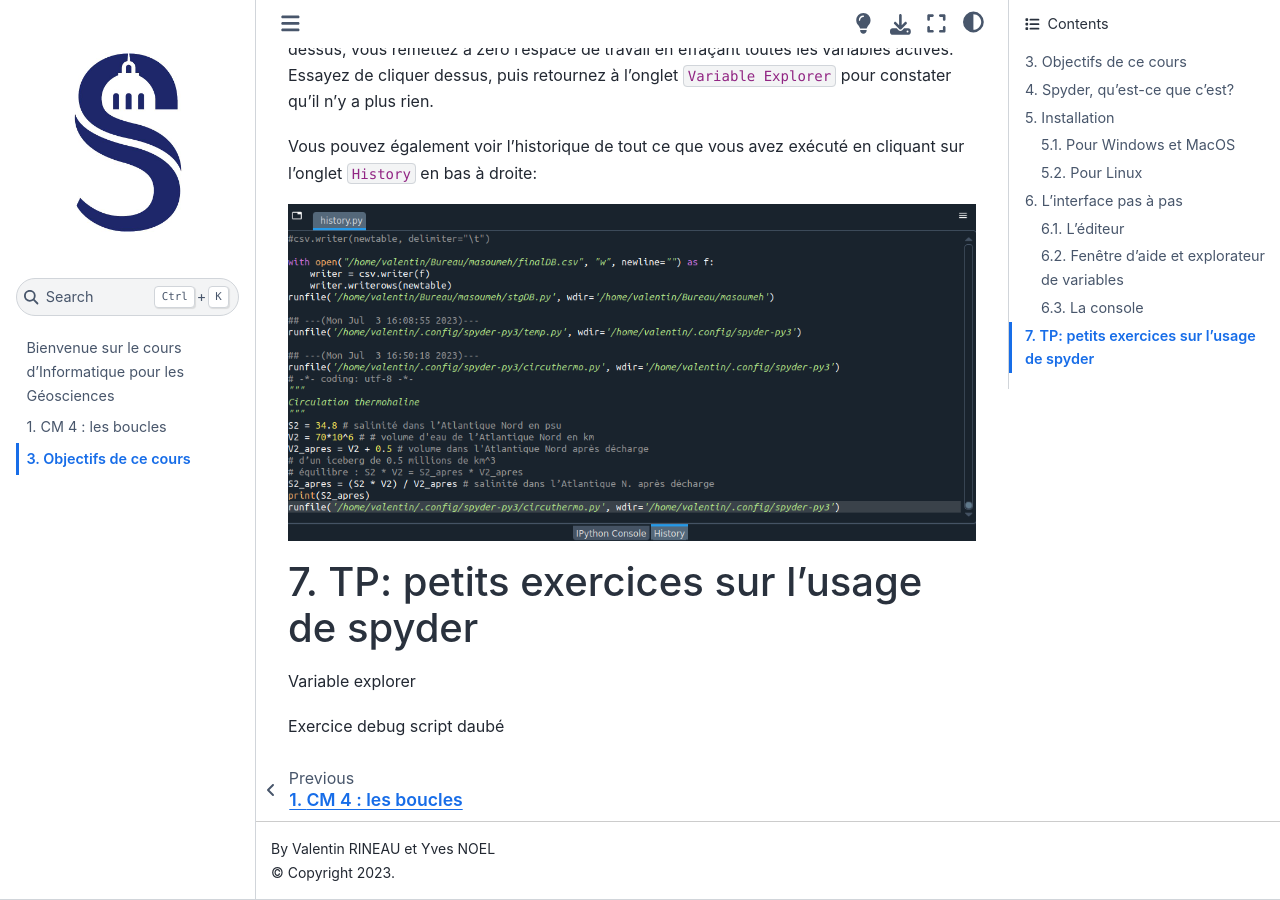
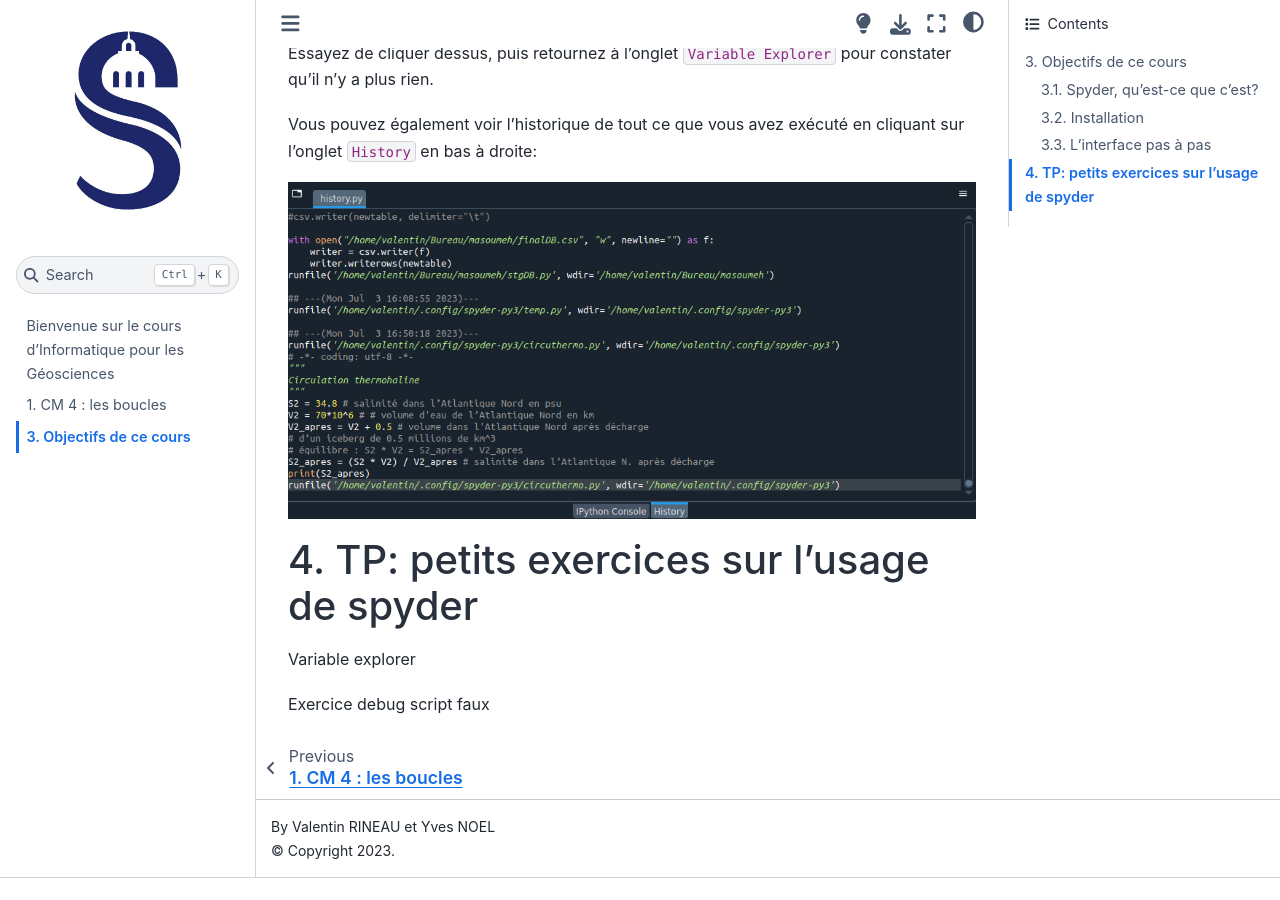
Before and after one commit to yvesnoel/LU2ST031, a Jupyter Book: the page built from semaine7/CM6/Tutoriel_Spyder.md, in a window 1280 px wide and 900 px high, scrolled down 12383 px. Built offline with Jupyter Book 1.0.4 settings and Sphinx 7.4.7 and the Sphinx Book theme 1.1.4, drawn with Linux system fonts in a browser that asks for light colours; pages that are not in the unit, such as notebooks, are missing from menus; after the commit the page ends 13261 px from its top, so only the background shows below that; some of the changed text lies outside the part shown.

Commit message:
Debug CM Spyder

````diff
--- a/semaine7/CM6/Tutoriel_Spyder.md
+++ b/semaine7/CM6/Tutoriel_Spyder.md
@@ -12,7 +12,7 @@
 * lire et interpréter les informations de la console
 * lire et interpréter les informations de l'explorateur de variables
 
-## Spyder, qu'est-ce que c'est?
+### Spyder, qu'est-ce que c'est?
 
 ![](https://github.com/yvesnoel/LU2ST031/blob/master/docs/assets/css/upload_e406c51b9b8b63e00a4a99747902ebd6.png?raw=true)
 
@@ -20,34 +20,34 @@ Jusqu'à présent, nous avons écrit des scripts dans des fichiers `.py` en util
 
 Spyder est ce qu'on appelle classiquement un environnement de développement intégré (ou IDE pour integrated development environment). Il s'agit d'un programme rassemblant un ensemble d'outils afin de faciliter l'écriture de code, notamment en simplifiant certaines tâches, en donnant un accès plus facile à la documentation, en affichant des alertes, en affichant un graphique directement après l'avoir appelé, etc. Un IDE se révèle rapidement indispensable pour toutes ces tâches. Spyder est un IDE open source spécifiquement concu pour Python et pour le domaine scientifique.
 
-## Installation
+### Installation
 
 Pour nous servir de Spyder, nous allons tout d'abord installer **Anaconda**, qui contient tout un ensemble d'outils pour programmer. Anaconda est gratuit, open source et contient directement Python (mais aussi le [langage R](https://fr.wikipedia.org/wiki/R_(langage))), Spyder, et permet de gérer librairies et dépendances plus facilement.
 
 Anaconda s'installe facilement sur Windows, MacOS et Linux. La procédure d'installation est décrite ci-dessous.
 
 
-### Pour Windows et MacOS
+#### Pour Windows et MacOS
 
 Télécharger l'installeur Anaconda disponible sur le site https://www.anaconda.com/.
 
-![](https://github.com/yvesnoel/LU2ST031/blob/master/docs/assets/css/upload_daafe3904718621d360e937261984a3b.png)
+![](https://github.com/yvesnoel/LU2ST031/blob/master/docs/assets/css/upload_daafe3904718621d360e937261984a3b.png?raw=true)
 
 Cliquez sur le bouton `download` pour télécharger automatiquement l'installeur qui correspond à votre système d'exploitation (dans le cas contraire, cliquer sur `get additional Installers` en dessous du bouton `download` et choisissez la version qui correspond à votre système). Il suffit ensuite de lancer l'installeur téléchargé pour démarrer l'installation.
 
 Une fois l'installation terminée, l'application `Anaconda navigator` peut être executée comme n'importe quel autre programme (une icône est maintenant présente dans votre espace de travail ou dans un menu démarrer). Lancez `Anaconda navigator`. Lorsque le programme est ouvert, vous verrez l'icone de Spyder comme ci-dessous:
 
-![](https://github.com/yvesnoel/LU2ST031/blob/master/docs/assets/css/upload_407f7a64149e7ca4086d28ff5505bcbf.png)
+![](https://github.com/yvesnoel/LU2ST031/blob/master/docs/assets/css/upload_407f7a64149e7ca4086d28ff5505bcbf.png?raw=true)
 
 Cliquez sur le bouton `launch` sous l'icone Spyder pour le démarrer.
 
-![](https://github.com/yvesnoel/LU2ST031/blob/master/docs/assets/css/upload_4c44144b84f5d31a3ade7da9a8060bc3.png)
+![](https://github.com/yvesnoel/LU2ST031/blob/master/docs/assets/css/upload_4c44144b84f5d31a3ade7da9a8060bc3.png?raw=true)
 
-### Pour Linux
+#### Pour Linux
 
 Télécharger l'installeur Anaconda disponible sur le site https://www.anaconda.com/.
 
-![](https://github.com/yvesnoel/LU2ST031/blob/master/docs/assets/css/upload_daafe3904718621d360e937261984a3b.png)
+![](https://github.com/yvesnoel/LU2ST031/blob/master/docs/assets/css/upload_daafe3904718621d360e937261984a3b.png?raw=true)
 
 Cliquez sur le bouton `download` pour télécharger automatiquement l'installeur qui correspond à votre système d'exploitation (dans le cas contraire, cliquer sur `get additional Installers` en dessous du bouton `download` et choisissez la version qui correspond à votre système).
 
@@ -55,7 +55,7 @@ Une fois téléchargé le fichier (celui-ci comporte l'extension `.sh`), vous de
 
 * cliquer sur l'icone terminal (visible dans `Afficher les applications`):
 
-![](https://github.com/yvesnoel/LU2ST031/blob/master/docs/assets/css/upload_bcaac57e555ef55d3669661e8e00cd55.png)
+![](https://github.com/yvesnoel/LU2ST031/blob/master/docs/assets/css/upload_bcaac57e555ef55d3669661e8e00cd55.png?raw=true)
 
 * presser Ctrl+Alt+T en même temps.
 
@@ -72,25 +72,25 @@ Au message `In order to continue the installation process, please review the lic
 
 Une fois ceci fait, et après avoir redémarré l'ordinateur, il suffit d'ouvrir le terminal, de taper la commande `anaconda-navigator` et de la lancer en appuyant sur `Entrée`. Lorsque le programme est ouvert, vous verrez l'icone de Spyder comme ci-dessous:
 
-![](https://github.com/yvesnoel/LU2ST031/blob/master/docs/assets/css/upload_407f7a64149e7ca4086d28ff5505bcbf.png)
+![](https://github.com/yvesnoel/LU2ST031/blob/master/docs/assets/css/upload_407f7a64149e7ca4086d28ff5505bcbf.png?raw=true)
 
 Cliquez sur le bouton `launch` sous l'icone Spyder pour le démarrer.
 
-![](https://github.com/yvesnoel/LU2ST031/blob/master/docs/assets/css/upload_4c44144b84f5d31a3ade7da9a8060bc3.png)
+![](https://github.com/yvesnoel/LU2ST031/blob/master/docs/assets/css/upload_4c44144b84f5d31a3ade7da9a8060bc3.png?raw=true)
 
-## L'interface pas à pas
+### L'interface pas à pas
 
 Vous devriez maintenant avoir Spyder sous les yeux. Vous remarquez immédiatement que l'interface graphique est assez complexe avec plusieurs panneaux :
 
-![](https://github.com/yvesnoel/LU2ST031/blob/master/docs/assets/css/upload_4ecc9dddfb4d3d064ed8b4062dda1673.png)
+![](https://github.com/yvesnoel/LU2ST031/blob/master/docs/assets/css/upload_4ecc9dddfb4d3d064ed8b4062dda1673.png?raw=true)
 
 La suite de cette partie va vous permettre de faire le tour de l'interface afin de commencer à prendre vos marques.
 
-### L'éditeur
+#### L'éditeur
 
 Le panneau de gauche contient un éditeur de texte. Celui-ci sert à écrire du code, tout comme notepad ou n'importe quel autre éditeur. Ci-dessous, vous voyez que Spyder a généré un fichier temporaire temp.py dans lequel vous pouvez commencer a écrire. Vous pouvez également constater que le fichier n'est pas vide, il y a déjà des lignes:
 
-![](https://github.com/yvesnoel/LU2ST031/blob/master/docs/assets/css/upload_0400d1184e92b5a45de26149ec9cd786.png)
+![](https://github.com/yvesnoel/LU2ST031/blob/master/docs/assets/css/upload_0400d1184e92b5a45de26149ec9cd786.png?raw=true)
 
 La première ligne est la suivante:
 
@@ -112,7 +112,7 @@ This is a temporary script file
 
 Il s'agit tout simplement du "titre" de votre script, qu'il est utile de renseigner afin de donner des informations sur la fonction du script, la date, ou encore l'auteur. Tout ce qui est entre les deux triplets guillemets sera considéré comme faisant partie du titre.
 
-Nous allons maintenant voir comment utiliser l'éditeur qui va se réveler beaucoup plus puissant qu'un éditeur classique. Commencez par créer un nouveau fichier en cliquant sur l'icone ![](https://github.com/yvesnoel/LU2ST031/blob/master/docs/assets/css/upload_5ad18019eb1f666020c32f6b622532e0.png)
+Nous allons maintenant voir comment utiliser l'éditeur qui va se réveler beaucoup plus puissant qu'un éditeur classique. Commencez par créer un nouveau fichier en cliquant sur l'icone ![](https://github.com/yvesnoel/LU2ST031/blob/master/docs/assets/css/upload_5ad18019eb1f666020c32f6b622532e0.png?raw=true)
 
 Maintenant, copiez le code suivant et collez le a la place du code généré automatiquement:
 
@@ -136,14 +136,14 @@ S2_apres = (S2 * V2) / V2_apres # salinité dans l’Atlantique N. après décha
 print(S2_apres)
 ```
 
-Ensuite, sauvegardez ce nouveau fichier à l'emplacement de votre choix en utilisant l'icone ![](https://github.com/yvesnoel/LU2ST031/blob/master/docs/assets/css/upload_3cea8e73159109370ee0f152ccf4eeff.png) (vous pouvez également cliquer en haut à gauche sur l'onglet `File` puis `Save as`)
+Ensuite, sauvegardez ce nouveau fichier à l'emplacement de votre choix en utilisant l'icone ![](https://github.com/yvesnoel/LU2ST031/blob/master/docs/assets/css/upload_3cea8e73159109370ee0f152ccf4eeff.png?raw=true) (vous pouvez également cliquer en haut à gauche sur l'onglet `File` puis `Save as`)
 
 
-![](https://github.com/yvesnoel/LU2ST031/blob/master/docs/assets/css/upload_5a4903db6d036fc3edfda5b2f655d57e.png)
+![](https://github.com/yvesnoel/LU2ST031/blob/master/docs/assets/css/upload_5a4903db6d036fc3edfda5b2f655d57e.png?raw=true)
 
 Une fois le fichier sauvegardé, regardons le résultat:
 
-![](https://github.com/yvesnoel/LU2ST031/blob/master/docs/assets/css/upload_2f1d15911027cb7dc65a90453f1b7a5a.png)
+![](https://github.com/yvesnoel/LU2ST031/blob/master/docs/assets/css/upload_2f1d15911027cb7dc65a90453f1b7a5a.png?raw=true)
 
 Vous pouvez constater que certains mots sont dans une couleur particulière:
 * en vert, les chaînes de caractères
@@ -153,67 +153,67 @@ Vous pouvez constater que certains mots sont dans une couleur particulière:
 
 Maintenant, essayez de supprimer la variable `V2_apres` de la ligne 12. Vous devriez voir apparaître ceci:
 
-![](https://github.com/yvesnoel/LU2ST031/blob/master/docs/assets/css/upload_26e9a0bdc078f5ac86b46eabdefe3c17.png)
+![](https://github.com/yvesnoel/LU2ST031/blob/master/docs/assets/css/upload_26e9a0bdc078f5ac86b46eabdefe3c17.png?raw=true)
 
 Voila une première raison importante de l'utilité de Spyder. Celui-ci réalise une analyse de votre code en temps réel. Ici, ils vous indique avec un point rouge qu'il y a une erreur. Lorsque vous placez le curseur sur le point rouge, il vous indique le type d'erreur: ici, il s'agit d'une erreur de syntaxe. Normal, étant donné que la ligne se termine par le signe `/`.
 
 Maintenant, après le signe `/`, ajoutez `V2_apres2`.
 
-![](https://github.com/yvesnoel/LU2ST031/blob/master/docs/assets/css/upload_66b3c08f25a106ace2406ea2b1c69ad9.png)
+![](https://github.com/yvesnoel/LU2ST031/blob/master/docs/assets/css/upload_66b3c08f25a106ace2406ea2b1c69ad9.png?raw=true)
 
 Ici, Spyder vous alerte encore une fois. Nous avons oublié de définir `V2_apres2` avant de l'utiliser! Les points rouges ou les signes attention jaunes vous indiquent qu'il y a des erreurs dans votre script avant même de le lancer, ce qui fait gagner beaucoup de temps.
 
-Corrigez l'erreur afin qu'il n'y ait plus de point rouge affiché. Maintenant qu'il n'y a plus d'erreur, nous voulons lancer notre script. Pour lancer le script entier, il suffit de cliquer sur ![](https://github.com/yvesnoel/LU2ST031/blob/master/docs/assets/css/upload_1060a5cddc2dd1577853aab597f3a81c.png). Essayez.
+Corrigez l'erreur afin qu'il n'y ait plus de point rouge affiché. Maintenant qu'il n'y a plus d'erreur, nous voulons lancer notre script. Pour lancer le script entier, il suffit de cliquer sur ![](https://github.com/yvesnoel/LU2ST031/blob/master/docs/assets/css/upload_1060a5cddc2dd1577853aab597f3a81c.png?raw=true). Essayez.
 
-Et voila! Le script a été exécuté. Maintenant, vous constatez qu'il faut que vous relanciez une ligne particulière. Cliquez sur la ligne de votre choix, par exemple la 8, puis cliquez sur ![](https://github.com/yvesnoel/LU2ST031/blob/master/docs/assets/css/upload_cfd9b64cd7e2af2fc2595120407d52ec.png). Cette fois-ci, seule la ligne 8 a été exécutée.
+Et voila! Le script a été exécuté. Maintenant, vous constatez qu'il faut que vous relanciez une ligne particulière. Cliquez sur la ligne de votre choix, par exemple la 8, puis cliquez sur ![](https://github.com/yvesnoel/LU2ST031/blob/master/docs/assets/css/upload_cfd9b64cd7e2af2fc2595120407d52ec.png?raw=true). Cette fois-ci, seule la ligne 8 a été exécutée.
 
 
-### Fenêtre d'aide et explorateur de variables
+#### Fenêtre d'aide et explorateur de variables
 
 
 La fenêtre en haut à droite donne plusieurs informations utiles. Vous pouvez voir que cette fenêtre dispose de quatre onglets. Nous allons pour l'instant en voir deux, `Help` et `Variable Explorer`.
 
-#### Aide
+##### Aide
 
 Commencons par cliquer sur Help. Vous arrivez sur une page dans laquelle pouvez consulter l'aide concernant n'importe quel objet. Il suffit de taper un mot dans le champ à droite de `Object`. Essayez avec `print`:
 
-![](https://github.com/yvesnoel/LU2ST031/blob/master/docs/assets/css/upload_5e6071121a64d71accec38d823ca5a1a.png)
+![](https://github.com/yvesnoel/LU2ST031/blob/master/docs/assets/css/upload_5e6071121a64d71accec38d823ca5a1a.png?raw=true)
 
 Le champ Definition vous indique les arguments possibles. Type vous indique qu'il s'agit d'une fonction de base. Le texte en dessous indique à quoi sert cette fonction. Vous pouvez également voir l'aide directement dans l'interpréteur lorsque vous tapez un mot. Tapez `print()` dans l'éditeur de texte pour voir une infobulle apparaître.
 
-#### Variable explorer
+##### Variable explorer
 
 Cliquez maintenant sur Variable Explorer. Vous avez maintenant sous les yeux un tableau:
 
-![](https://github.com/yvesnoel/LU2ST031/blob/master/docs/assets/css/upload_bc46a190bcfa139f92c74f85c20bec6b.png)
+![](https://github.com/yvesnoel/LU2ST031/blob/master/docs/assets/css/upload_bc46a190bcfa139f92c74f85c20bec6b.png?raw=true)
 
 Il s'agit de l'ensemble des variables actives. Au démarrage de Spyder, l'explorateur est vide. Puis, lorsque vous lancez des scripts, vous créez des variables avec une valeur. En lançant le script juste avant, vous avez notamment généré `S2` grâce à la ligne 6 `S2 = 34.8`. Vous constatez que cette variable est bien présente ici. Spyder vous indique qu'il s'agit d'une variable de type `float`, de taille 1 (pour les listes, la taille correspond par exemple au nombre d'éléments de la liste), et ayant pour valeur 34,8.
 
-#### Files
+##### Files
 
 Le troisième onglet que nous allons voir est Files. Il s'agit tout simplement de l'arborescence de vos fichiers.
 
-![](https://github.com/yvesnoel/LU2ST031/blob/master/docs/assets/css/upload_a13c1ef4c9ed12904fdbebaa33b265a7.png)
+![](https://github.com/yvesnoel/LU2ST031/blob/master/docs/assets/css/upload_a13c1ef4c9ed12904fdbebaa33b265a7.png?raw=true)
 
 Vous pouvez cliquer sur les noms des fichiers pour les ouvrir directement dans l'éditeur de texte.
 
-### La console
+#### La console
 
 La dernière fenêtre que nous allons voir dans ce cours est la console, en bas à droite.
 
-![](https://github.com/yvesnoel/LU2ST031/blob/master/docs/assets/css/upload_8eb574b119c4862a58f97893c04f7c4a.png)
+![](https://github.com/yvesnoel/LU2ST031/blob/master/docs/assets/css/upload_8eb574b119c4862a58f97893c04f7c4a.png?raw=true)
 
-Il s'agit tout simplement de la console ou s'affichent les résultats du script. La ligne runfile indique que vous avez cliqué sur ![](https://github.com/yvesnoel/LU2ST031/blob/master/docs/assets/css/upload_1060a5cddc2dd1577853aab597f3a81c.png) et écrit le nom du fichier exécuté. Vous pouvez voir en dessous un chiffre. Il s'agit du résultat du `print(S2_apres)` de la ligne 18 qui s'affiche ici.
+Il s'agit tout simplement de la console ou s'affichent les résultats du script. La ligne runfile indique que vous avez cliqué sur ![](https://github.com/yvesnoel/LU2ST031/blob/master/docs/assets/css/upload_1060a5cddc2dd1577853aab597f3a81c.png?raw=true) et écrit le nom du fichier exécuté. Vous pouvez voir en dessous un chiffre. Il s'agit du résultat du `print(S2_apres)` de la ligne 18 qui s'affiche ici.
 
-Vous pouvez voir en haut à droite de cette fenêtre une icone poubelle ![](https://github.com/yvesnoel/LU2ST031/blob/master/docs/assets/css/upload_23016232041f42a3429416d5353f0b7f.png). En cliquant dessus, vous remettez à zéro l'espace de travail en effaçant toutes les variables actives. Essayez de cliquer dessus, puis retournez à l'onglet `Variable Explorer` pour constater qu'il n'y a plus rien.
+Vous pouvez voir en haut à droite de cette fenêtre une icone poubelle ![](https://github.com/yvesnoel/LU2ST031/blob/master/docs/assets/css/upload_23016232041f42a3429416d5353f0b7f.png?raw=true). En cliquant dessus, vous remettez à zéro l'espace de travail en effaçant toutes les variables actives. Essayez de cliquer dessus, puis retournez à l'onglet `Variable Explorer` pour constater qu'il n'y a plus rien.
 
 Vous pouvez également voir l'historique de tout ce que vous avez exécuté en cliquant sur l'onglet `History` en bas à droite:
 
-![](https://github.com/yvesnoel/LU2ST031/blob/master/docs/assets/css/upload_6e30a19680ec0495fd34c1e18cf67d67.png)
+![](https://github.com/yvesnoel/LU2ST031/blob/master/docs/assets/css/upload_6e30a19680ec0495fd34c1e18cf67d67.png?raw=true)
 
 
-# TP: petits exercices sur l'usage de spyder
+## TP: petits exercices sur l'usage de spyder
 
 Variable explorer
 
-Exercice debug script daubé
+Exercice debug script faux
````
